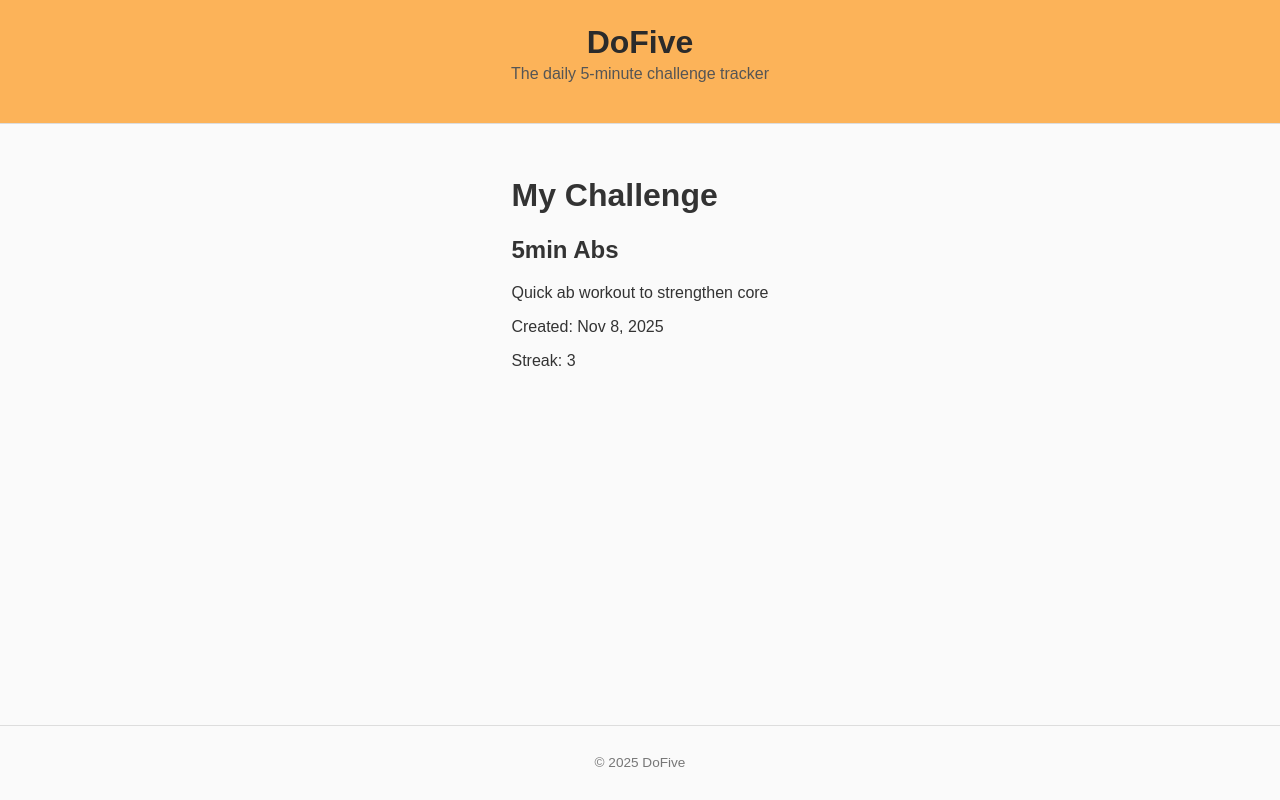
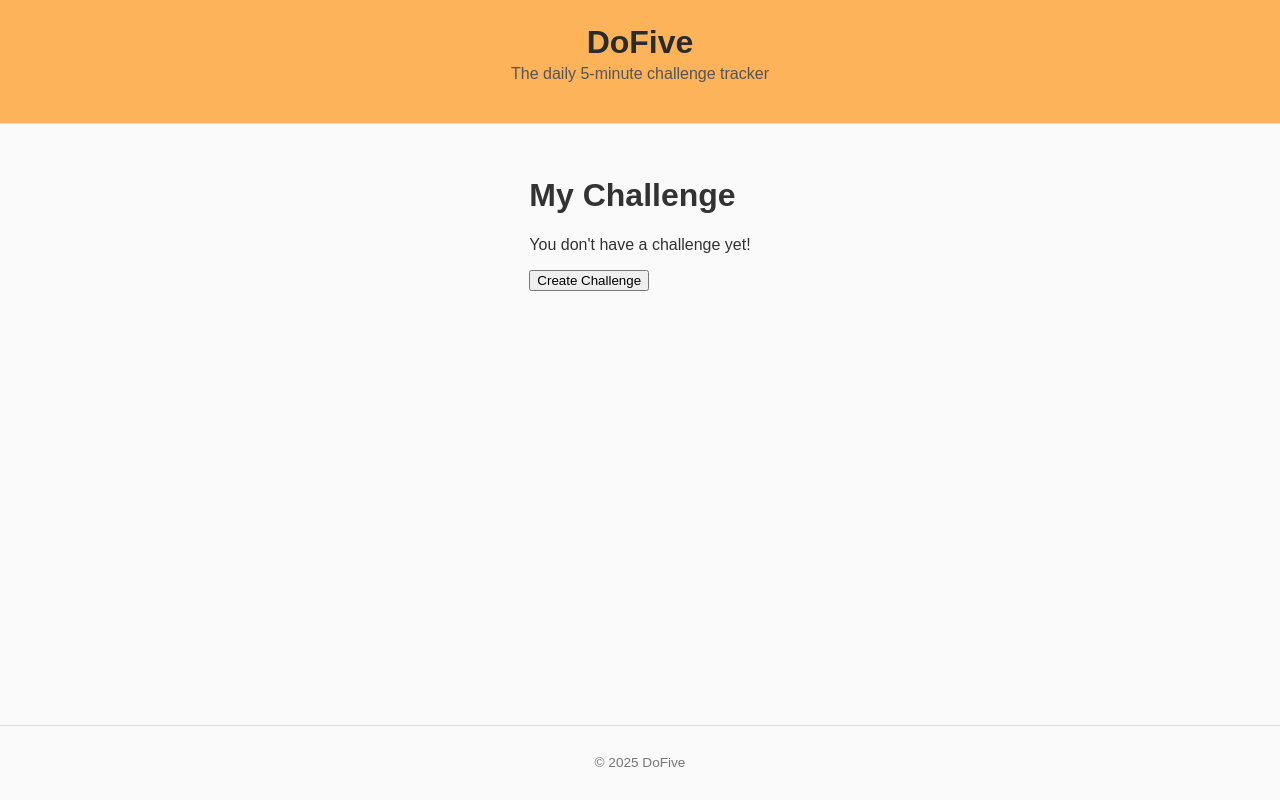
Before and after one commit to carson-fn/DoFive, a React (Create React App) app: page / in a window 1280 px wide. Built offline with nearby package versions, Linux system fonts and the light colour scheme.

Commit message:
Add create/remove and store challenge

```diff
--- a/src/pages/Home.jsx
+++ b/src/pages/Home.jsx
@@ -1,3 +1,4 @@
+import React, {useState, useEffect} from "react";
 import ChallengeCard from "../components/ChallengeCard";
 
 const challenge = {
@@ -12,10 +13,54 @@ const challenge = {
 }
 
 function Home(){
+    // load challenge from localStorage
+    const [challenge, setChallenge] = useState(() => {
+        const saved = localStorage.getItem("challenge");
+        return saved ? JSON.parse(saved) : null;
+    });
+
+    // save to localStorage when changed
+    useEffect(() => {
+        if (challenge) {
+            localStorage.setItem("challenge", JSON.stringify(challenge));
+        } else {
+            localStorage.removeItem("challenge");
+        }
+    }, [challenge]);
+
+    function createChallenge() {
+        const newChallenge = {
+        id: 1,
+        title: "New Challenge",
+        description: "Describe your challenge here",
+        dateCreated: new Date().toISOString().split("T")[0],
+        lastCompleted: null,
+        streak: 0,
+        notes: "",
+        completedToday: false,
+        };
+        setChallenge(newChallenge);
+    };
+
+    function removeChallenge(){
+        setChallenge(null)
+    }
+
     return(
         <div>
             <h1>My Challenge</h1>
-            <ChallengeCard challenge={challenge}/>
+            {challenge ? (
+                <>
+                    <ChallengeCard challenge={challenge}/>
+                    <button onClick={removeChallenge}>Remove</button>
+                </>
+            ) : (
+                <>
+                    <p>You don't have a challenge yet!</p>
+                    <button onClick={createChallenge}>Create Challenge</button>
+                </>
+            )}
+
         </div>
     )
 }
```
